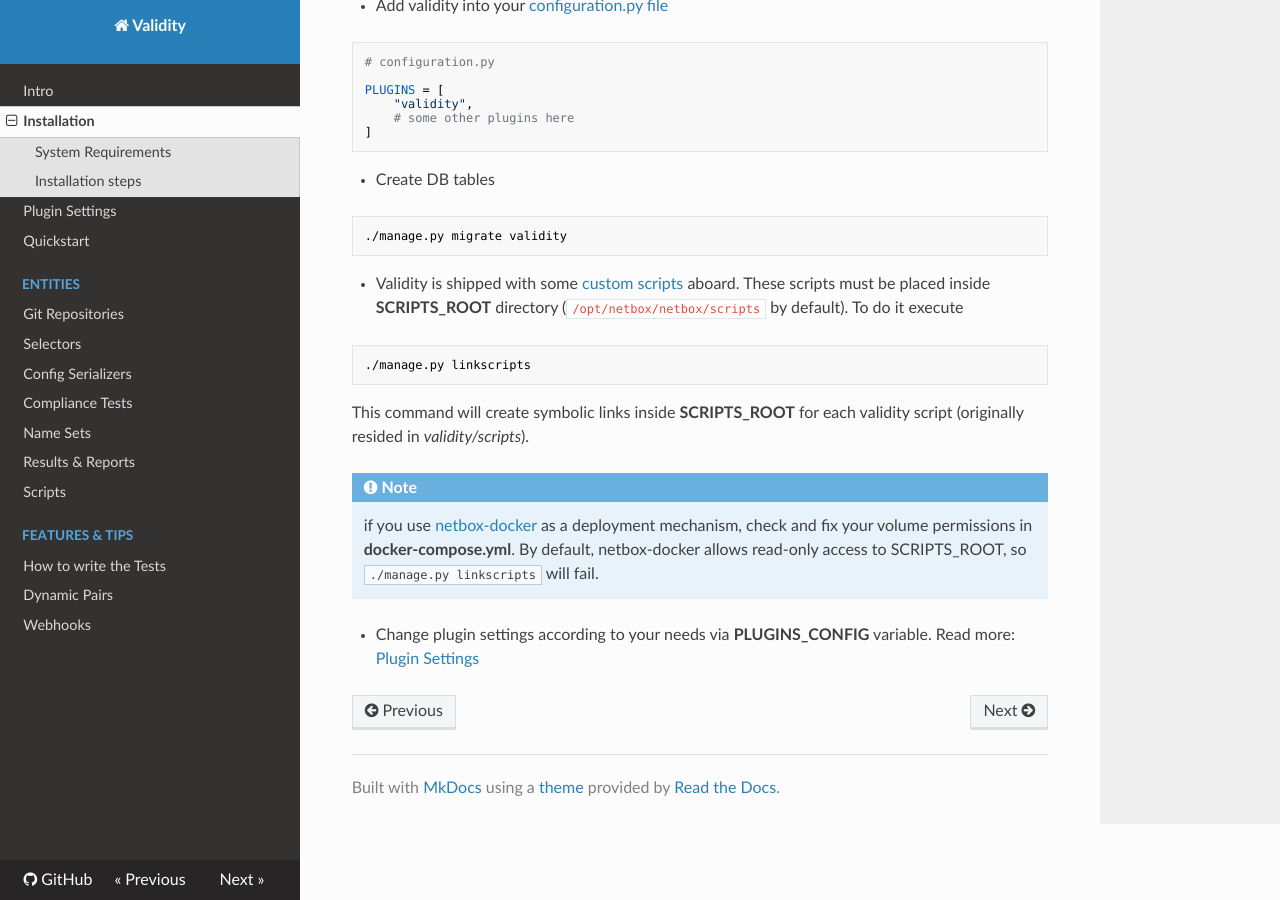
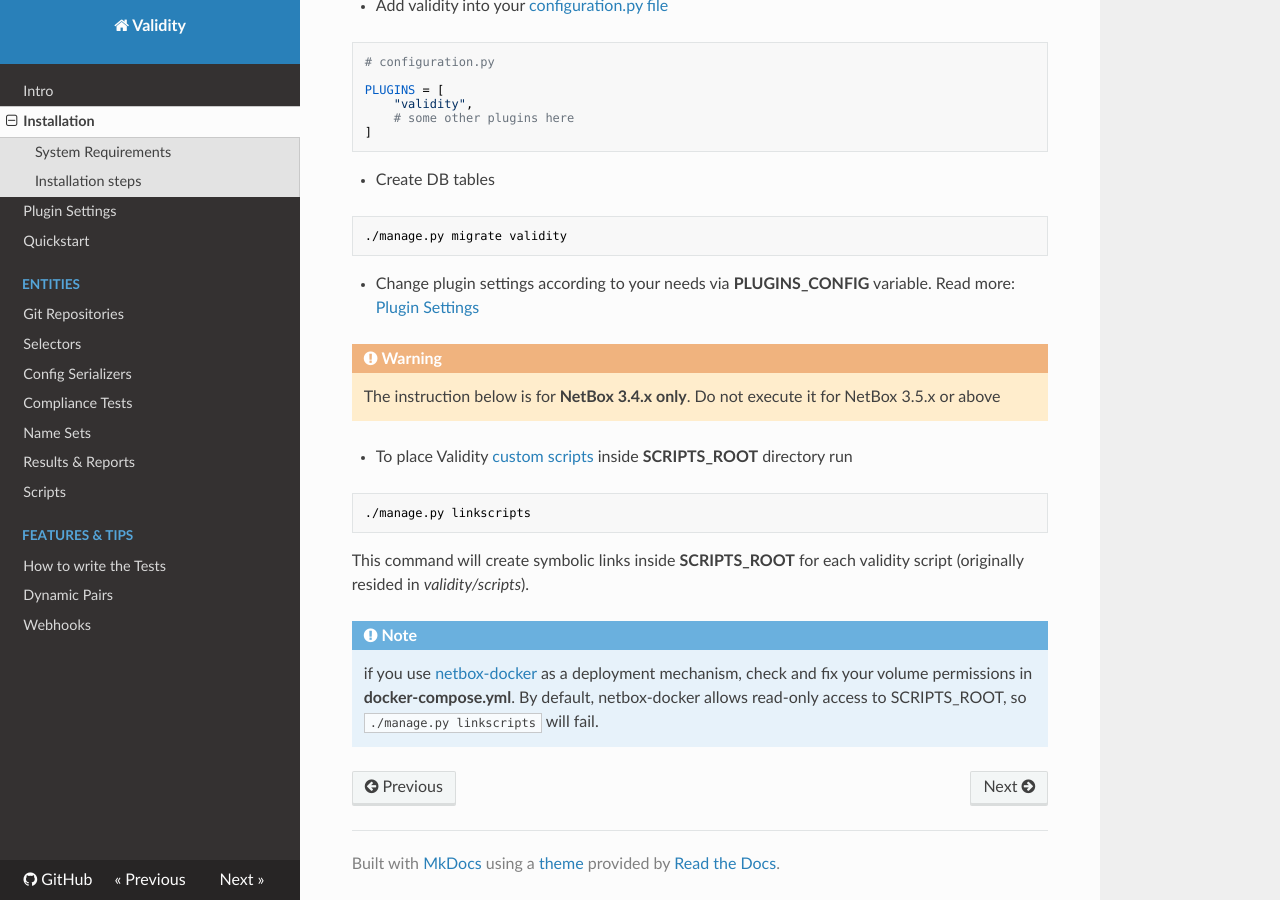
Before and after one commit to amyasnikov/validity, an MkDocs documentation site: the page built from docs/installation.md, in a window 1280 px wide and 900 px high, scrolled down 597 px. Built offline with MkDocs 1.6.1, drawn with Linux system fonts in a browser that asks for light colours; nearby versions of some CDN libraries.

Commit message:
docs fix

````diff
--- a/docs/installation.md
+++ b/docs/installation.md
@@ -32,14 +32,15 @@ PLUGINS = [
 ./manage.py migrate validity
 ```
 
+* Change plugin settings according to your needs via **PLUGINS_CONFIG** variable. Read more: [Plugin Settings](plugin_settings.md)
 
-* Validity is shipped with some [custom scripts](https://docs.netbox.dev/en/stable/customization/custom-scripts/) aboard.
-These scripts must be placed inside **SCRIPTS_ROOT** directory (`/opt/netbox/netbox/scripts` by default). To do it execute
+!!! warning
+    The instruction below is for **NetBox 3.4.x only**. Do not execute it for NetBox 3.5.x or above
+
+* To place Validity [custom scripts](https://docs.netbox.dev/en/stable/customization/custom-scripts/) inside **SCRIPTS_ROOT** directory run
 ```console
 ./manage.py linkscripts
 ```
 This command will create symbolic links inside **SCRIPTS_ROOT** for each validity script (originally resided in *validity/scripts*).
 !!! note
     if you use [netbox-docker](https://github.com/netbox-community/netbox-docker) as a deployment mechanism, check and fix your volume permissions in **docker-compose.yml**. By default, netbox-docker allows read-only access to SCRIPTS_ROOT, so `./manage.py linkscripts` will fail.
-
-* Change plugin settings according to your needs via **PLUGINS_CONFIG** variable. Read more: [Plugin Settings](plugin_settings.md)
````
